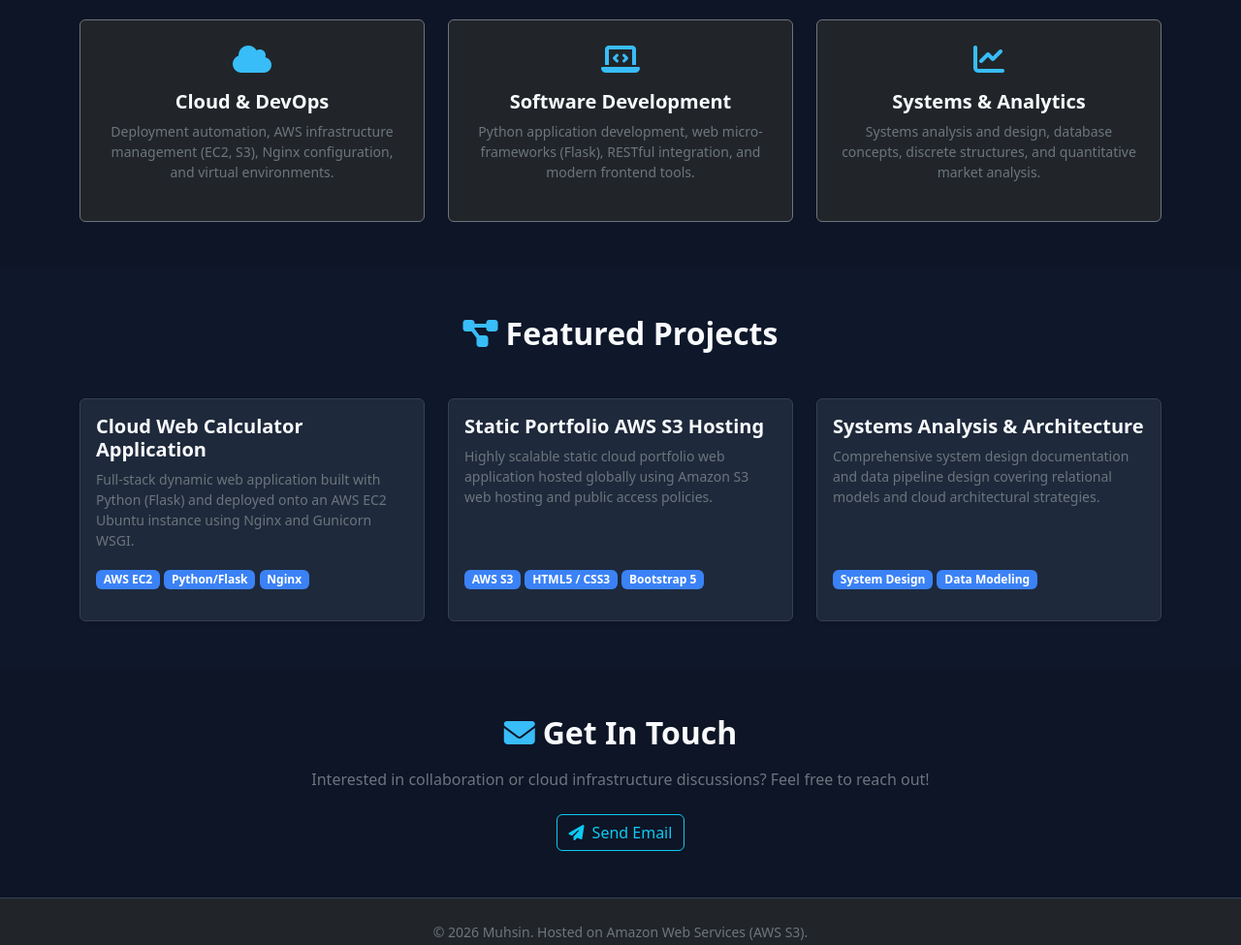
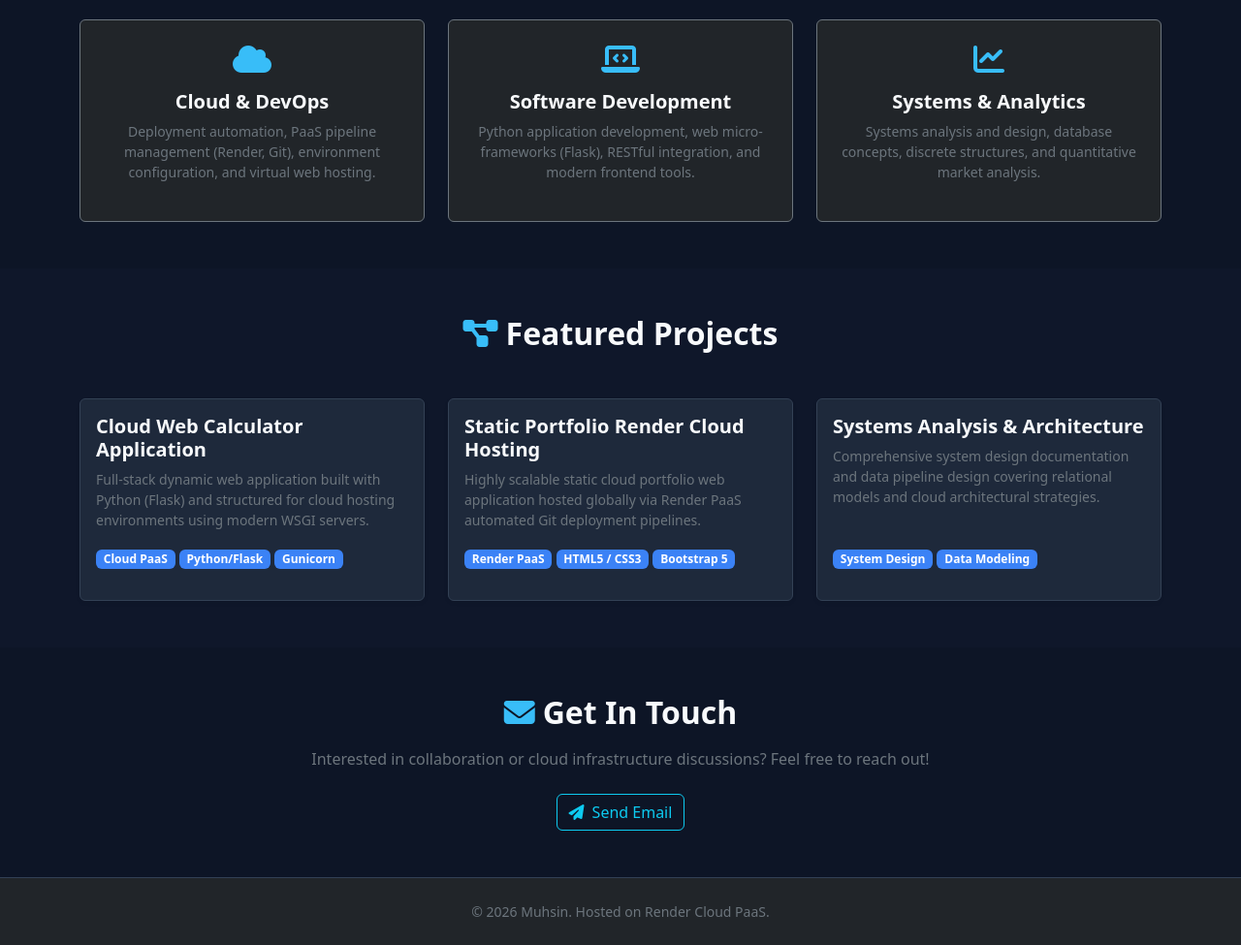
Before and after one commit to muhsin-moha/my-portfolio-app, a plain HTML site: page index.html in a window 1280 px wide. Shown: the part 460-1435 px from the top of the page at 97% size. Drawn offline with nearby package versions, Linux system fonts and the light colour scheme.

Commit message:
Update index.html

```diff
--- a/index.html
+++ b/index.html
@@ -81,7 +81,7 @@
                     <div class="p-4 rounded border border-secondary bg-dark h-100">
                         <i class="fa-solid fa-cloud fa-2x text-accent mb-3"></i>
                         <h4 class="h5 fw-bold">Cloud & DevOps</h4>
-                        <p class="small text-secondary">Deployment automation, AWS infrastructure management (EC2, S3), Nginx configuration, and virtual environments.</p>
+                        <p class="small text-secondary">Deployment automation, PaaS pipeline management (Render, Git), environment configuration, and virtual web hosting.</p>
                     </div>
                 </div>
                 <div class="col-md-4">
@@ -113,12 +113,12 @@
                         <div class="card-body d-flex flex-column">
                             <h5 class="card-title fw-bold">Cloud Web Calculator Application</h5>
                             <p class="card-text text-secondary small flex-grow-1">
-                                Full-stack dynamic web application built with Python (Flask) and deployed onto an AWS EC2 Ubuntu instance using Nginx and Gunicorn WSGI.
+                                Full-stack dynamic web application built with Python (Flask) and structured for cloud hosting environments using modern WSGI servers.
                             </p>
                             <div class="mb-3">
-                                <span class="badge badge-custom">AWS EC2</span>
+                                <span class="badge badge-custom">Cloud PaaS</span>
                                 <span class="badge badge-custom">Python/Flask</span>
-                                <span class="badge badge-custom">Nginx</span>
+                                <span class="badge badge-custom">Gunicorn</span>
                             </div>
                         </div>
                     </div>
@@ -127,12 +127,12 @@
                 <div class="col-md-6 col-lg-4">
                     <div class="card h-100 shadow-sm">
                         <div class="card-body d-flex flex-column">
-                            <h5 class="card-title fw-bold">Static Portfolio AWS S3 Hosting</h5>
+                            <h5 class="card-title fw-bold">Static Portfolio Render Cloud Hosting</h5>
                             <p class="card-text text-secondary small flex-grow-1">
-                                Highly scalable static cloud portfolio web application hosted globally using Amazon S3 web hosting and public access policies.
+                                Highly scalable static cloud portfolio web application hosted globally via Render PaaS automated Git deployment pipelines.
                             </p>
                             <div class="mb-3">
-                                <span class="badge badge-custom">AWS S3</span>
+                                <span class="badge badge-custom">Render PaaS</span>
                                 <span class="badge badge-custom">HTML5 / CSS3</span>
                                 <span class="badge badge-custom">Bootstrap 5</span>
                             </div>
@@ -163,14 +163,14 @@
         <div class="container text-center">
             <h2 class="fw-bold mb-3"><i class="fa-solid fa-envelope text-accent me-2"></i>Get In Touch</h2>
             <p class="text-secondary mb-4">Interested in collaboration or cloud infrastructure discussions? Feel free to reach out!</p>
-            <a href="mailto:your-email@example.com" class="btn btn-outline-info"><i class="fa-solid fa-paper-plane me-2"></i>Send Email</a>
+            <a href="mailto:oyugaejames@gmail.com" class="btn btn-outline-info"><i class="fa-solid fa-paper-plane me-2"></i>Send Email</a>
         </div>
     </section>
 
     <!-- Footer -->
     <footer class="py-4 text-center text-secondary small bg-dark">
         <div class="container">
-            <p class="m-0">&copy; 2026 Muhsin. Hosted on Amazon Web Services (AWS S3).</p>
+            <p class="m-0">&copy; 2026 Muhsin. Hosted on Render Cloud PaaS.</p>
         </div>
     </footer>
 
```
